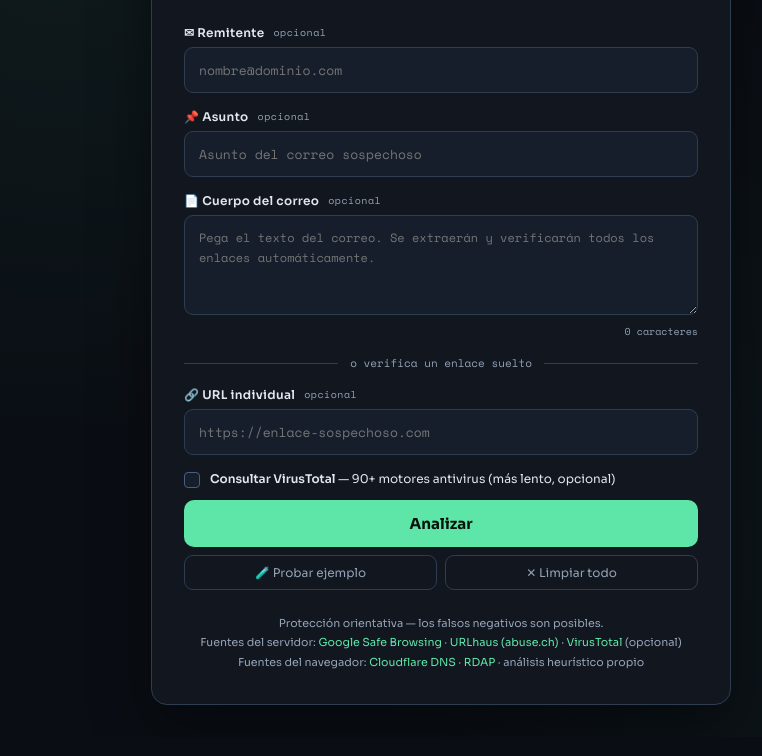
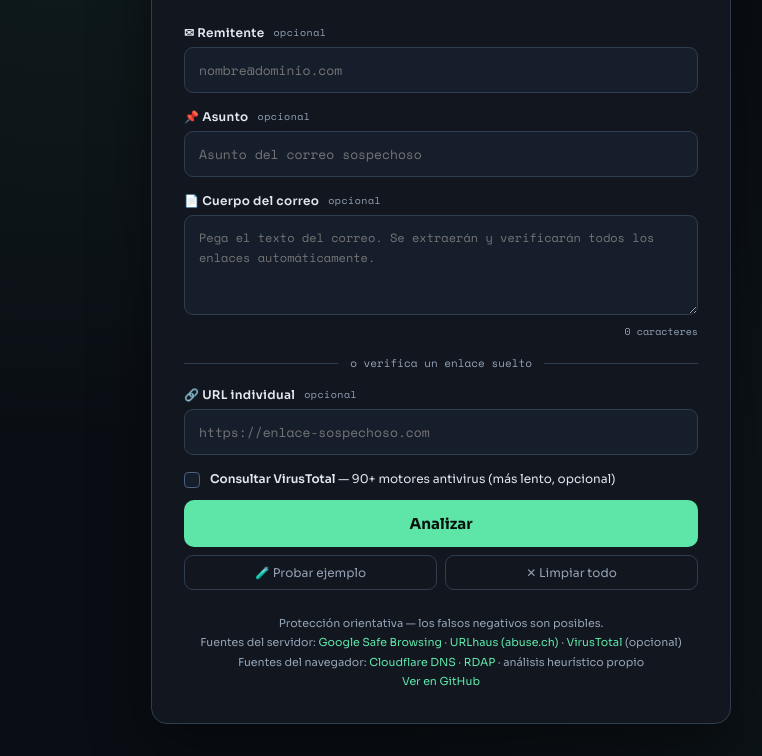
Before and after one commit to marianoavalostech-arch/verifica-correos, a website: page index.html in a window 1280 px wide. Shown: the part 169-925 px from the top of the page, without its empty margins (199-961 px from the left). Drawn offline with nearby package versions, Linux system fonts and the light colour scheme.

```diff
--- a/index.html
+++ b/index.html
@@ -97,4 +97,11 @@
     <a href="https://cloudflare-dns.com" target="_blank" rel="noopener noreferrer">Cloudflare DNS</a>
     &middot; <a href="https://rdap.org" target="_blank" rel="noopener noreferrer">RDAP</a>
     &middot; análisis heurístico propio<br>
-    <a href="https://github.com/marianoavalostech-arch/verifica-correos" target="_blank" rel="noopener noreferrer">
+    <a href="https://github.com/marianoavalostech-arch/verifica-correos" target="_blank" rel="noopener noreferrer">Ver en GitHub</a>
+  </div>
+
+</div>
+
+<script src="/app.js" defer></script>
+</body>
+</html>
```
